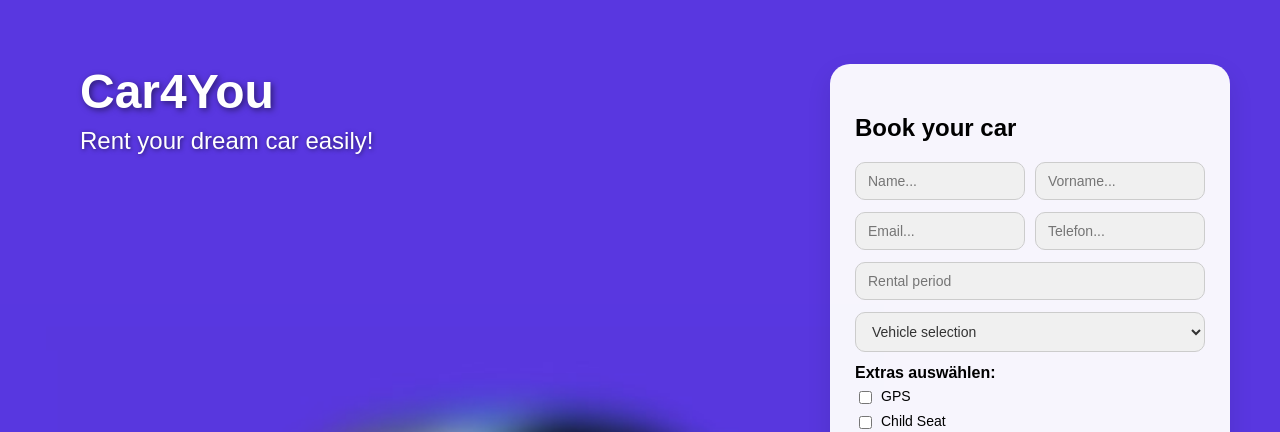
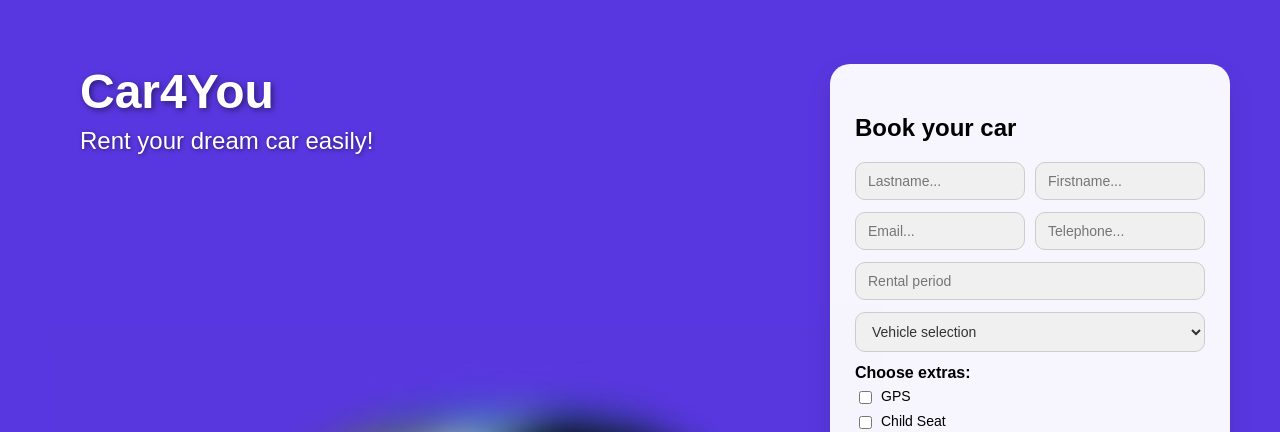
Before and after one commit to smb007-dev/car4you, a React (Create React App) app: page / in a window 1280 px wide. Shown: the top 432 px of the page. Built offline with nearby package versions, Linux system fonts and the light colour scheme.

Commit message:
Changed language to english

```diff
--- a/src/App.js
+++ b/src/App.js
@@ -39,12 +39,12 @@ function App() {
         <h2>Book your car</h2>
         <form onSubmit={handleSubmit}>
           <div className="row">
-            <input type="text" placeholder="Name..." />
-            <input type="text" placeholder="Vorname..." />
+            <input type="text" placeholder="Lastname..." />
+            <input type="text" placeholder="Firstname..." />
           </div>
           <div className="row">
             <input type="email" placeholder="Email..." />
-            <input type="tel" placeholder="Telefon..." />
+            <input type="tel" placeholder="Telephone..." />
           </div>
 
           <DatePicker
@@ -66,7 +66,7 @@ function App() {
           </select>
 
           <div className="checkbox-list">
-            <p>Extras auswählen:</p>
+            <p>Choose extras:</p>
             {['GPS', 'Child Seat', 'Insurance'].map(extra => (
               <label key={extra}>
                 <input
```
